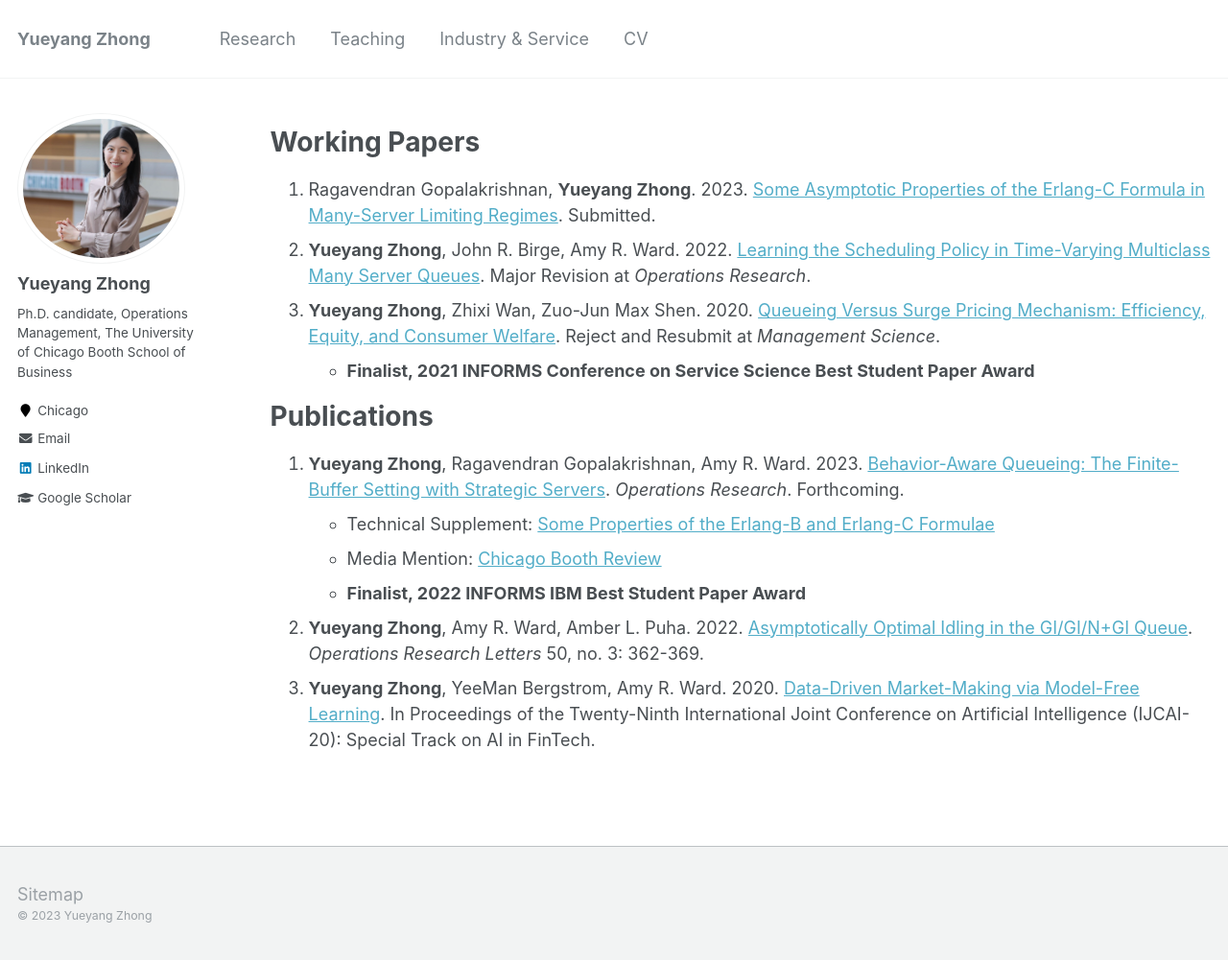
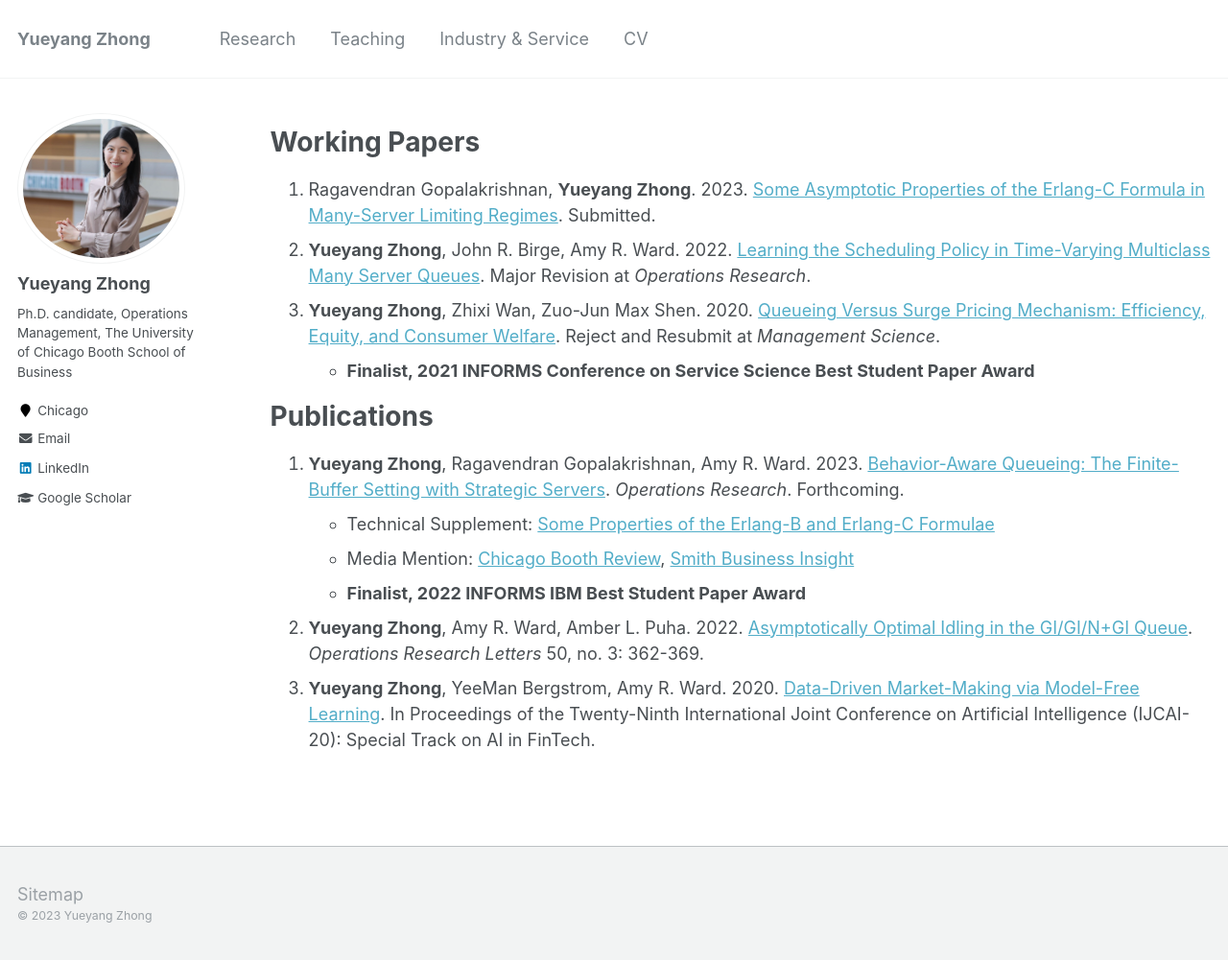
Before and after one commit to alicemengqi/site, a Jekyll site: the page built from _pages/publications.md, in a window 1280 px wide and 1001 px high. Shown: the whole window at 96% size. Built offline with Jekyll 4.4.1, drawn with Linux system fonts in a browser that asks for light colours.

Commit message:
Update publications.md

```diff
--- a/_pages/publications.md
+++ b/_pages/publications.md
@@ -17,7 +17,7 @@ author_profile: true
 # Publications
 1. **Yueyang Zhong**, Ragavendran Gopalakrishnan, Amy R. Ward. 2023. [Behavior-Aware Queueing: The Finite-Buffer Setting with Strategic Servers](https://papers.ssrn.com/sol3/papers.cfm?abstract_id=3633435). *Operations Research*. Forthcoming.
    - Technical Supplement: [Some Properties of the Erlang-B and Erlang-C Formulae](https://papers.ssrn.com/abstract_id=4430477)
-   - Media Mention: [Chicago Booth Review](https://www.chicagobooth.edu/review/secrets-wait-loss)
+   - Media Mention: [Chicago Booth Review](https://www.chicagobooth.edu/review/secrets-wait-loss), [Smith Business Insight](https://smith.queensu.ca/insight/content/Customer-Wait-Times-Are-No-Idle-Concern.php)
    - **Finalist, 2022 INFORMS IBM Best Student Paper Award**
 2. **Yueyang Zhong**, Amy R. Ward, Amber L. Puha. 2022. [Asymptotically Optimal Idling in the GI/GI/N+GI Queue](https://www.sciencedirect.com/science/article/pii/S0167637722000530). *Operations Research Letters* 50, no. 3: 362-369.
 3. **Yueyang Zhong**, YeeMan Bergstrom, Amy R. Ward. 2020. [Data-Driven Market-Making via Model-Free Learning](https://www.ijcai.org/Proceedings/2020/0615.pdf). In Proceedings of the Twenty-Ninth International Joint Conference on Artificial Intelligence (IJCAI-20): Special Track on AI in FinTech.
```
